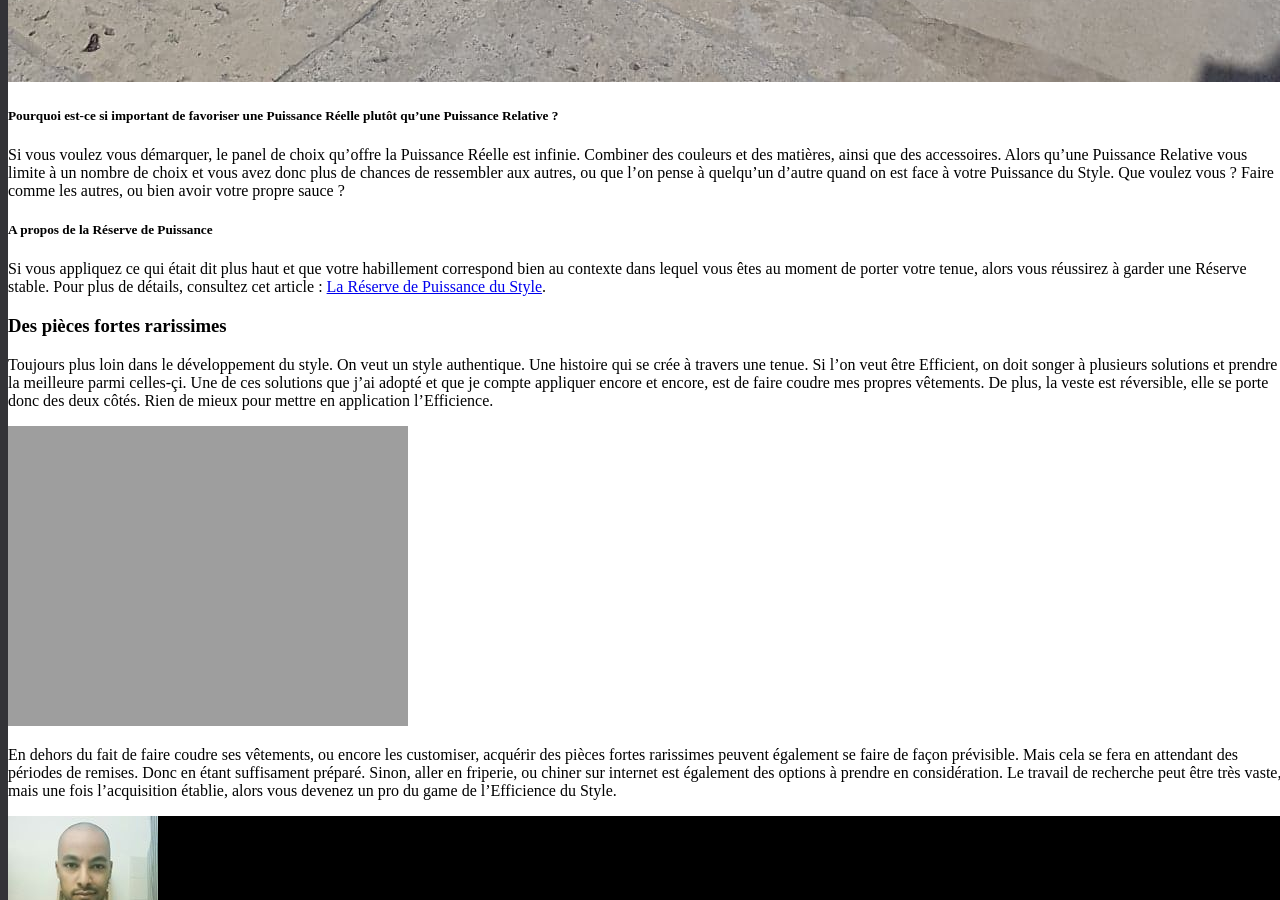
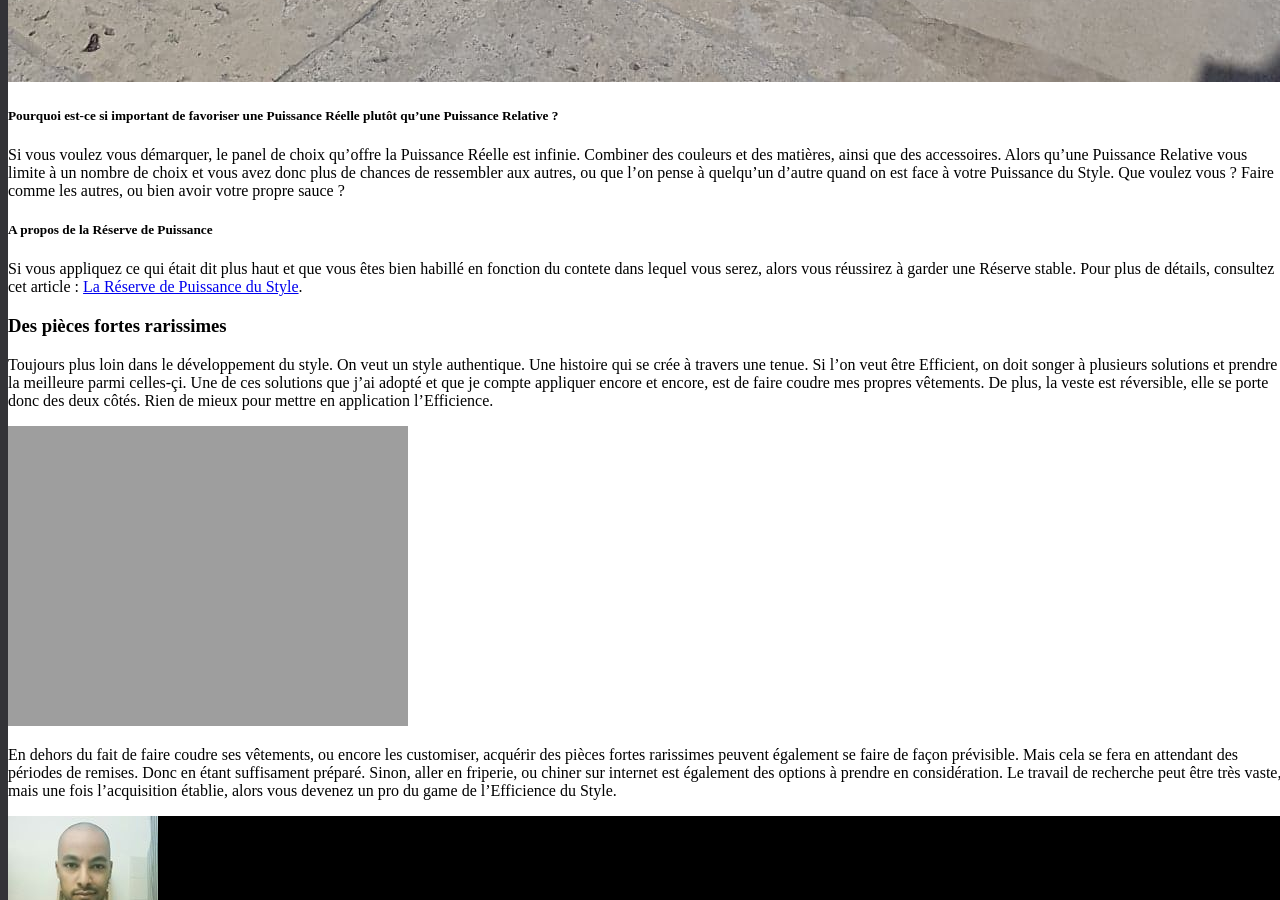
Before and after one commit to darkh2/darkh2.github.io, a Jekyll site: the page built from _posts/2019-04-01-L'Efficience-du-Style.md, in a window 1280 px wide and 900 px high, scrolled down 3853 px. Built offline with Jekyll 4.4.1, drawn with Linux system fonts in a browser that asks for light colours; comment, search, counter and statistics services are not loaded.

Commit message:
Update 2019-04-01-L'Efficience-du-Style.md

```diff
--- a/_posts/2019-04-01-L'Efficience-du-Style.md
+++ b/_posts/2019-04-01-L'Efficience-du-Style.md
@@ -47,7 +47,7 @@ Si vous voulez vous démarquer, le panel de choix qu'offre la Puissance Réelle
 
 ##### A propos de la Réserve de Puissance
 
-Si vous appliquez ce qui était dit plus haut et que votre habillement correspond bien au contexte dans lequel vous êtes au moment de porter votre tenue, alors vous réussirez à garder une Réserve stable. Pour plus de détails, consultez cet article : [ La Réserve de Puissance du Style](http://www.crevardstyle.com/La-R%C3%A9serve-de-Puissance-du-Style).
+Si vous appliquez ce qui était dit plus haut et que vous êtes bien habillé en fonction du contete dans lequel vous serez, alors vous réussirez à garder une Réserve stable. Pour plus de détails, consultez cet article : [La Réserve de Puissance du Style](http://www.crevardstyle.com/La-R%C3%A9serve-de-Puissance-du-Style).
 
 ### Des pièces fortes rarissimes
 
```
